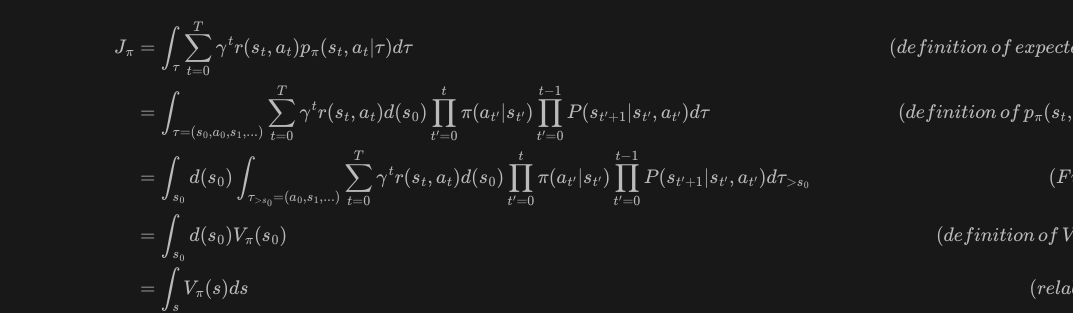
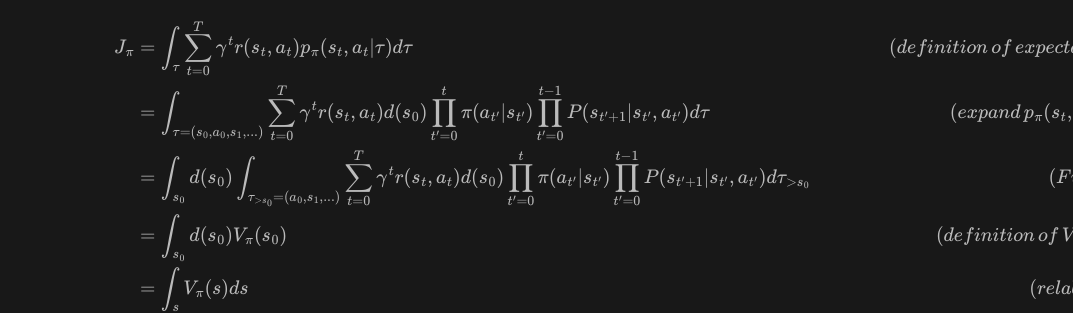
Before and after one commit to analytiq-hub/sigagent.github.io, a Jekyll site: the page built from machine_learning/_posts/2021-02-13-introduction_to_machine_learning.md, in a window 1280 px wide and 900 px high, scrolled down 5479 px. Shown: the part 241-554 px from the top of the window, without its empty margins (207-1280 px from the left). Built offline with Jekyll 4.4.1, drawn with Linux system fonts in a browser that asks for light colours; formulas are drawn with MathJax 3; a script that is not in the unit is left out.

Commit message:
*** empty log message ***

```diff
--- a/machine_learning/_posts/2021-02-13-introduction_to_machine_learning.md
+++ b/machine_learning/_posts/2021-02-13-introduction_to_machine_learning.md
@@ -223,7 +223,7 @@ The objective $$J_\pi$$, the value $$V_\pi(s)$$ and the action-value $$Q_\pi(s,
 $$
 \begin{align}
 J_\pi & = \int_\tau \sum_{t=0}^{T} \gamma^{t} r(s_t, a_t) p_\pi(s_t, a_t \vert \tau) d\tau \hspace{1cm} & (definition \, of \, expectation) \\
-& = \int_{\tau = (s_0, a_0, s_1, ...)} \sum_{t=0}^{T} \gamma^{t} r(s_t, a_t) d(s_0) \prod_{t'=0}^t \pi(a_{t'} \vert s_{t'}) \prod_{t'=0}^{t-1} P(s_{t'+1} \vert s_{t'}, a_{t'}) d\tau \hspace{1cm} & (definition \, of \, p_\pi(s_t, a_t \vert \tau)) \\
+& = \int_{\tau = (s_0, a_0, s_1, ...)} \sum_{t=0}^{T} \gamma^{t} r(s_t, a_t) d(s_0) \prod_{t'=0}^t \pi(a_{t'} \vert s_{t'}) \prod_{t'=0}^{t-1} P(s_{t'+1} \vert s_{t'}, a_{t'}) d\tau \hspace{1cm} & (expand \, p_\pi(s_t, a_t \vert \tau)) \\
 & = \int_{s_0} d(s_0) \int_{\tau_{>s_0} = (a_0, s_1, ...)} \sum_{t=0}^{T} \gamma^{t} r(s_t, a_t) d(s_0) \prod_{t'=0}^t \pi(a_{t'} \vert s_{t'}) \prod_{t'=0}^{t-1} P(s_{t'+1} \vert s_{t'}, a_{t'}) d\tau_{>s_0} \hspace{1cm} & (Fubini) \\
 & =   \int_{s_0} d(s_0) V_\pi(s_0) & (definition \, of \,  V_\pi(s_0)) \\
 & =   \int_{s} V_\pi(s) ds& (relabel \, s_0) \\
```
